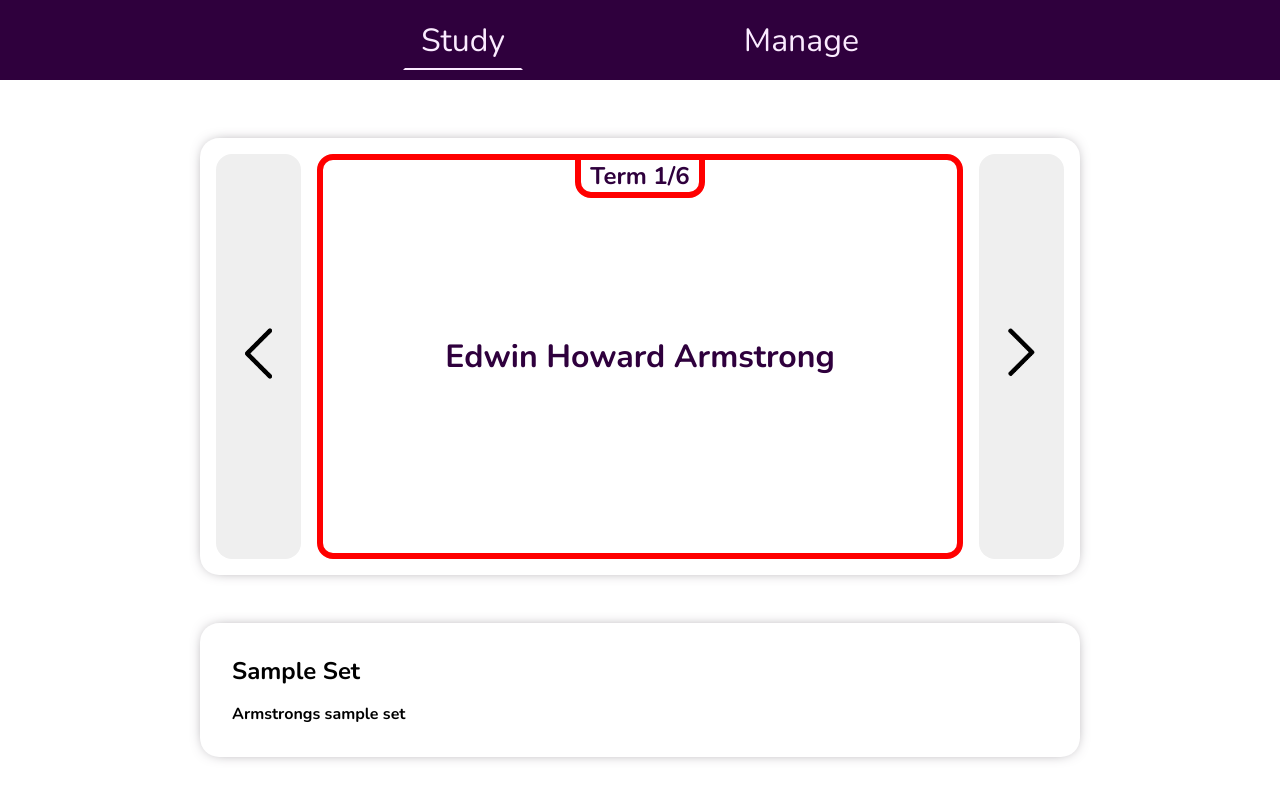
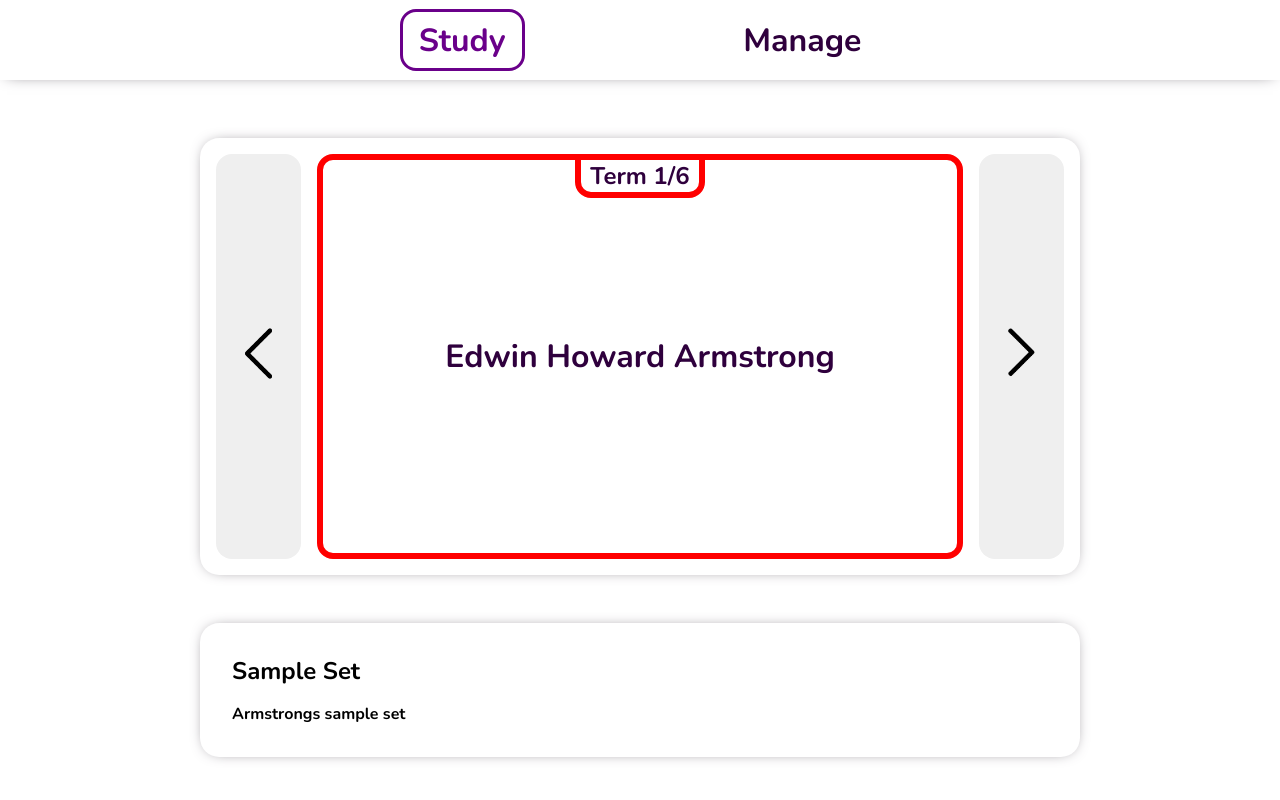
Before and after one commit to calebsg225/flashcard-website, a React (Vite) app: page / in a window 1280 px wide. Built offline with nearby package versions, Linux system fonts and the light colour scheme.

Commit message:
change navbar styles

```diff
--- a/src/components/manage/ManageInterface.tsx
+++ b/src/components/manage/ManageInterface.tsx
@@ -1,4 +1,4 @@
-import ManageToolbar from "./ManageToolbar";
+//import ManageToolbar from "./ManageToolbar";
 import SetPreview from "./SetPreview";
 import EditSet from "./EditSet";
 import handleLocalStorage from "../../data/handleLocalStorage";
--- a/src/components/navbar/Navbar.tsx
+++ b/src/components/navbar/Navbar.tsx
@@ -13,7 +13,6 @@ export const NavBar = ({navItems, activeSection, setActiveSection}: NavBarProps)
   return (
     <nav>
       <div>
-
       {navItems.map((navItem, i) =>
         (<button
           className={activeSection === navItem ? 'active-nav-button' : ''}
--- a/src/index.css
+++ b/src/index.css
@@ -28,7 +28,7 @@ button {
 
 nav {
   height: 5rem;
-  background-color: hsl(286, 100%, 12%);
+  box-shadow: 0 0 15px -7px hsl(284, 8%, 27%);
 }
 nav div {
   height: 100%;
@@ -40,19 +40,22 @@ nav div {
 }
 nav div button {
   padding: 0.4rem 1rem;
-  color: hsl(287, 100%, 96%);
+  color: hsl(286, 100%, 12%);
+  border-radius: 1rem;
   cursor: pointer;
   background-color: hsla(0, 0%, 100%, 0);
   font-size: 2rem;
-  border: hsla(0, 0%, 100%, 0) solid 2px;
-  transition: color 0.2s, border 0.2s;
+  font-weight: 700;
+  border: hsla(0, 0%, 100%, 0) solid 0.2rem;
+  transition: color 0.2s, border-color 0.2s;
 }
 nav div button:hover {
-  border-bottom: hsl(286, 100%, 76%) solid 2px;
-  color: hsl(286, 100%, 76%);
+  border: hsl(286, 100%, 50%) solid 0.2rem;
+  color: hsl(286, 100%, 50%);
 }
 nav .active-nav-button {
-  border-bottom: hsl(287, 100%, 96%) solid 2px;
+  border: hsl(286, 100%, 27%) solid 0.2rem;
+  color: hsl(286, 100%, 27%);
 }
 
 .study-interface-container {
--- a/src/sass/_navbar.scss
+++ b/src/sass/_navbar.scss
@@ -1,6 +1,7 @@
 nav {
   height: $navbar-offset-distance;
-  background-color: $prim-900;
+  //background-color: $prim-900;
+  box-shadow: $box-shadow-grey;
 
   div {
     height: 100%;
@@ -12,20 +13,23 @@ nav {
 
     button {
       padding: .4rem 1rem;
-      color: $prim-100;
+      color: $prim-900;
+      border-radius: $pm-300;
       cursor: pointer;
       background-color: hsla(0, 0%, 100%, 0);
       font-size: $fs-400;
-      border: hsla(0, 0%, 100%, 0) solid 2px;
-      transition: color .2s, border .2s;
+      font-weight: 700;
+      border: hsla(0, 0%, 100%, 0) solid $pm-100;
+      transition: color $tt-200, border-color $tt-200;
       &:hover {
-        border-bottom: $prim-300 solid 2px;
-        color: $prim-300;
+        border: $prim-500 solid $pm-100;
+        color: $prim-500;
       }
     }
   }
 
   .active-nav-button {
-    border-bottom: $prim-100 solid 2px;
+    border: $prim-700 solid $pm-100;
+    color: $prim-700;
   }
 }
```
Also changed, not shown: 1 other file (tests, documents, lock files or other folders).
